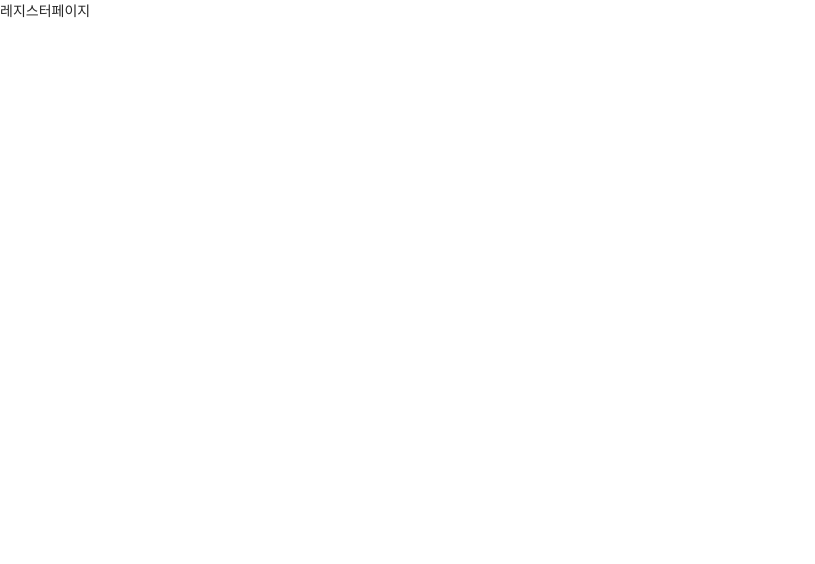
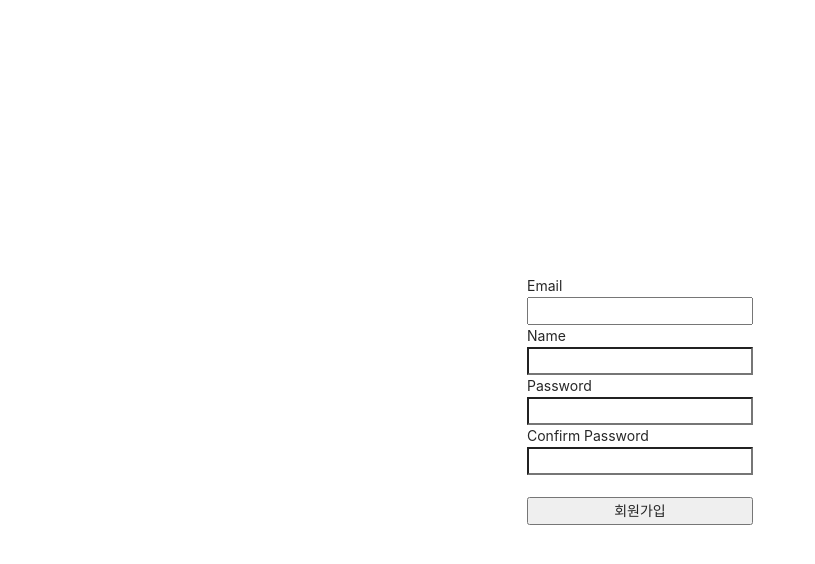
Before and after one commit to ga-youn/react, a React (Create React App) app in the folder JS/NODE-REACT/boiler-plate/client/: page /register in a window 1280 px wide. Shown: the top 564 px of the page, without its empty margins (0-815 px from the left). Built offline with nearby package versions, Linux system fonts and the light colour scheme.

Commit message:
회원가입 기능 추가

```diff
--- a/JS/NODE-REACT/boiler-plate/client/src/_actions/types.js
+++ b/JS/NODE-REACT/boiler-plate/client/src/_actions/types.js
@@ -1 +1,2 @@
 export const LOGIN_USER = "login_user";
+export const REGISTER_USER = "register_user";
--- a/JS/NODE-REACT/boiler-plate/client/src/_actions/user_action.js
+++ b/JS/NODE-REACT/boiler-plate/client/src/_actions/user_action.js
@@ -1,6 +1,7 @@
 import axios from "axios";
 import {
-    LOGIN_USER
+    LOGIN_USER,
+    REGISTER_USER
 } from "./types";
 
 export function loginUser(dataToSubmit){
@@ -14,3 +15,15 @@
     }
 
 }
+
+export function registerUser(dataToSubmit){
+
+    const request = axios.post('/api/user/register', dataToSubmit)
+    .then(response => response.data)
+
+    return {
+        type : REGISTER_USER,
+        payload : request
+    }
+
+}
--- a/JS/NODE-REACT/boiler-plate/client/src/_reducers/user_reducer.js
+++ b/JS/NODE-REACT/boiler-plate/client/src/_reducers/user_reducer.js
@@ -1,14 +1,19 @@
 import {
-    LOGIN_USER
+    LOGIN_USER,
+    REGISTER_USER
 } from "../_actions/types";
 
 
 export default function(state = {}, action){
 
     switch(action.type) {
+
         case LOGIN_USER :
-            return { ...state, loginSuccess : action.payload}
+            return { ...state, loginSuccess : action.payload} //...state는 아무것도 없는 상태
+            break;
 
+        case REGISTER_USER :
+            return { ...state, register : action.payload}
             break;
 
         default :
--- a/JS/NODE-REACT/boiler-plate/client/src/components/views/LoginPage/LoginPage.js
+++ b/JS/NODE-REACT/boiler-plate/client/src/components/views/LoginPage/LoginPage.js
@@ -41,7 +41,7 @@
         dispatch(loginUser(body))
         .then(response => {
             if(response.payload.loginSuccess){
-                navigate(-1);
+                navigate("/");
                 //props.history.push("/") //페이지 이동
             }
             else {
--- a/JS/NODE-REACT/boiler-plate/client/src/components/views/RegisterPage/RegisterPage.js
+++ b/JS/NODE-REACT/boiler-plate/client/src/components/views/RegisterPage/RegisterPage.js
@@ -1,10 +1,96 @@
-import React from 'react'
+import React, {useState} from 'react';
+import { useDispatch } from "react-redux";
+import { registerUser } from '../../../_actions/user_action';
+import { useNavigate } from "react-router-dom";
 
-function RegisterPage() {
+function RegisterPage(props) {
+
+    const navigate = useNavigate();
+    const dispatch = useDispatch();
+
+    const [Email, setEmail] = useState("");
+    const [Name, setName] = useState("");
+    const [Password, setPassword] = useState("");
+    const [ConfirmPassword, setConfirmPassword] = useState("");
+
+    const onEmailHandler = (event) => {
+        setEmail(event.currentTarget.value)
+    }
+
+    const onNameHandler = (event) => {
+        setName(event.currentTarget.value)
+    }
+
+    const onPasswordHandler = (event) => {
+        setPassword(event.currentTarget.value)
+    }
+
+    const onConfirmPasswordHandler = (event) => {
+      setConfirmPassword(event.currentTarget.value)
+    }
+
+    const onSubmitHandler = (event) => {
+        event.preventDefault(); //안하면 페이지가 refresh되므로 막아주려고 사용.
+
+        //console.log('Email', Email);
+        //console.log('Password', Password);
+
+        //password와 confirm password가 일치할때만 가입승인
+        if(Password !== ConfirmPassword){
+            return alert("비밀번호와 비밀번호 확인은 같아야 합니다.")
+        }
+
+        let body = {
+            email : Email,
+            name : Name,
+            password : Password
+        }
+
+        //redux를 사용함으로 axios는 사용안한다.
+        //Axios.post('/api/user/register', body)
+        //.then(response => {});
+
+        dispatch(registerUser(body))
+        .then(response => {
+            if(response.payload.success){
+                navigate("/login");
+                //props.history.push("/login") //페이지 이동
+            }
+            else {
+                alert("Failed to sign up");
+            }
+        });
+
+
+
+    }
+
   return (
-    <div>
-        레지스터페이지
-    </div>
+    <div style={{display:'flex', justifyContent:'center', alignItems:'center', width:'100%', height:'100vh'}}>
+
+            <form style={{display:'flex', flexDirection:'column'}}
+                  onSubmit={onSubmitHandler}
+            >
+                <label>Email</label>
+                <input type="email" value={Email} onChange={onEmailHandler}/>
+
+                <label>Name</label>
+                <input type="text" value={Name} onChange={onNameHandler}/>
+
+                <label>Password</label>
+                <input type="password" value={Password} onChange={onPasswordHandler}/>
+
+                <label>Confirm Password</label>
+                <input type="password" value={ConfirmPassword} onChange={onConfirmPasswordHandler}/>
+
+                <br/>
+                <button>
+                    회원가입
+                </button>
+
+            </form>
+
+        </div>
   )
 }
 
```
Also changed, not shown: 2 other files (tests, documents, lock files or other folders).
